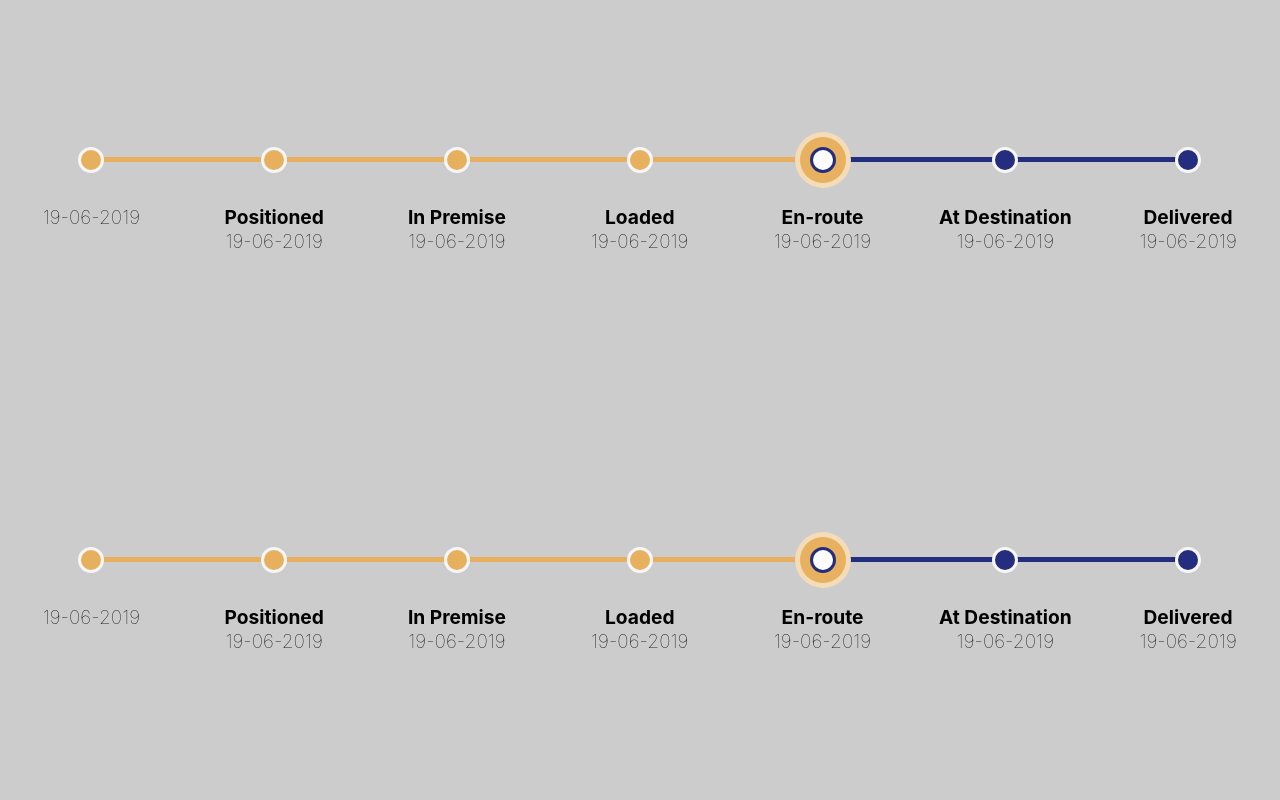
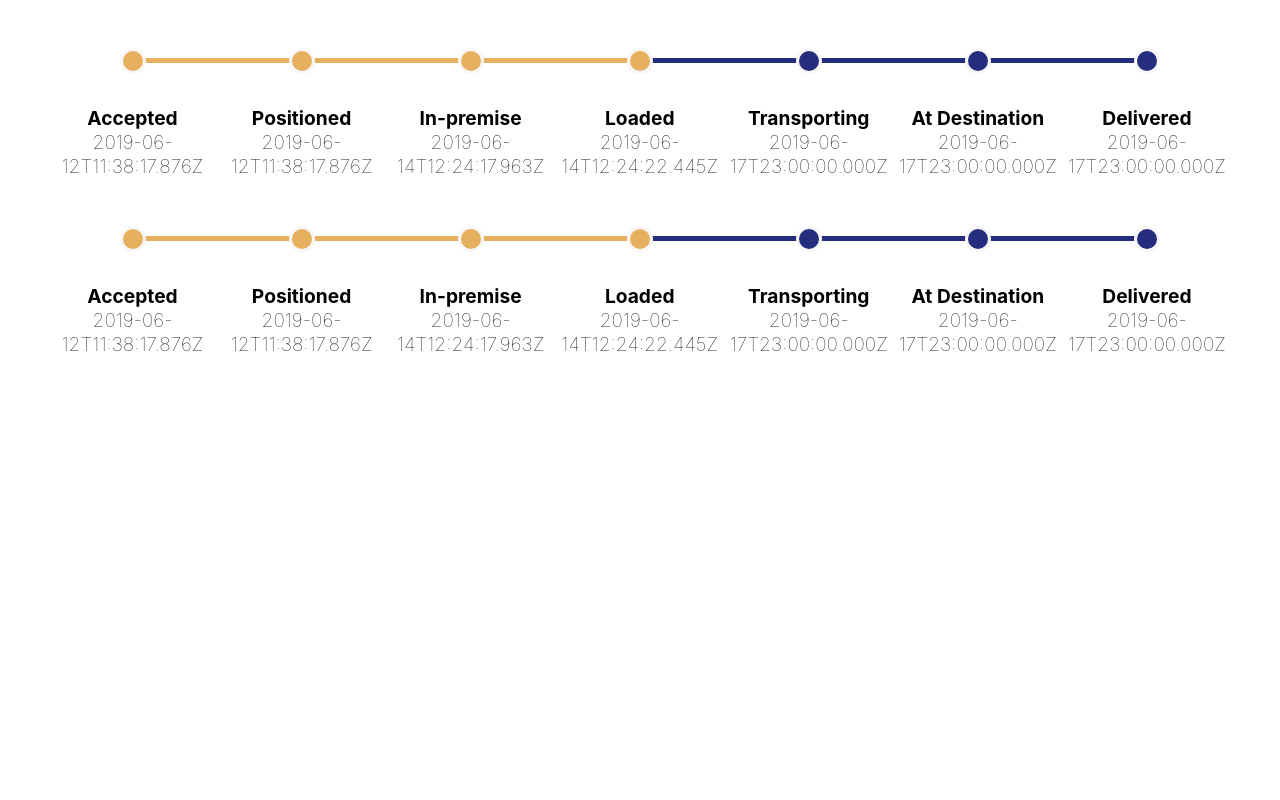
Before and after one commit to jajibhee/Kobo-Trip, a React (Create React App) app: page / in a window 1280 px wide. Shown: the top 800 px of the page. Built offline with nearby package versions, Linux system fonts and the light colour scheme.

Commit message:
v2 refactoring

```diff
--- a/src/App.css
+++ b/src/App.css
@@ -7,11 +7,11 @@
   width: 100%;
 }
 .progress {
+  display: flex;
   text-align: center;
 }
 .progress > li {
   width: 14.28%;
-  float: left;
   list-style: none;
   font-size: 1.2rem;
   position: relative;
@@ -32,7 +32,7 @@
 
 /* //connector */
 .progress li::after {
-  content: " ";
+  content: "";
   height: 5px;
   background-color: #e7b05f;
   position: absolute;
--- a/src/App.js
+++ b/src/App.js
@@ -33,6 +33,13 @@ class App extends Component {
     statusHistory: [
       {
         _id: "5d00e4294a57c8000d4d27c5",
+        status: "Accepted",
+        date: "2019-06-12T11:38:17.876Z",
+        userId: 8635,
+        userType: "admin"
+      },
+      {
+        _id: "5d00e4294a57c8000d4d27c5",
         status: "Positioned",
         date: "2019-06-12T11:38:17.876Z",
         userId: 8635,
@@ -58,6 +65,20 @@ class App extends Component {
         date: "2019-06-17T23:00:00.000Z",
         userId: 8635,
         userType: "admin"
+      },
+      {
+        _id: "5d0a5ae6c0b537000d88a4a0",
+        status: "At Destination",
+        date: "2019-06-17T23:00:00.000Z",
+        userId: 8635,
+        userType: "admin"
+      },
+      {
+        _id: "5d0a5ae6c0b537000d88a4a0",
+        status: "Delivered",
+        date: "2019-06-17T23:00:00.000Z",
+        userId: 8635,
+        userType: "admin"
       }
     ],
     createdDate: "2019-06-11T13:27:02.164Z"
@@ -65,11 +86,14 @@ class App extends Component {
 
   render() {
     return (
-      <div>
-        <Trip trips={this.state.statusHistory} />
-        <div style={{ margin: '3rem' }}></div>
-        <TripCompleted new={newObject} />
-      </div>
+      <>
+        <div style={{ margin: '3rem' }}>
+          <Trip trips={this.state.statusHistory} />
+        </div>
+        <div style={{ margin: '3rem' }}>
+          <TripCompleted trips={this.state.statusHistory} />
+        </div>
+      </>
     );
   }
 }
--- a/src/components/Trip.js
+++ b/src/components/Trip.js
@@ -4,11 +4,16 @@ import TripItem from "./TripItem";
 
 class Trip extends Component {
   render() {
+    return (
+      <ul className="progress">
+        {this.props.trips.map((trip) => (
+          <li>{trip.status}
+            <p className="date-details">{trip.date}</p>
+          </li>
+        ))}
+      </ul>
 
-    return this.props.trips.map((trip) => (
-
-      <TripItem />
-    ))
+    )
 
   }
 }
--- a/src/components/TripCompleted.js
+++ b/src/components/TripCompleted.js
@@ -4,53 +4,14 @@ import React, { Component } from 'react'
 export class TripCompleted extends Component {
   render() {
     return (
-      <div>
-        <div style={tripStyle}>
-          <div className="container">
-
-            <ul className="progress">
-              <li className="done">
-                Accepted
-            <p className="date-details">19-06-2019</p>
-              </li>
-              <li className="done">
-                Positioned
-            <p className="date-details">19-06-2019</p>
-              </li>
-              <li className="done">
-                In Premise
-            <p className="date-details">19-06-2019</p>
-              </li>
-              <li className="done">
-                Loaded
-            <p className="date-details">19-06-2019</p>
-              </li>
-              <li className="done">
-                En-route
-            <p className="date-details">19-06-2019</p>
-              </li>
-              <li className="done">
-                At Destination
-            <p className="date-details ">19-06-2019</p>
-              </li>
-              <li className="done">
-                Delivered
-            <p className="date-details ">19-06-2019</p>
-              </li>
-            </ul>
-          </div>
-        </div >
-
-      </div>
+      <ul className="progress">
+        {this.props.trips.map((trip) => (
+          <li>{trip.status}
+            <p className="date-details">{trip.date}</p>
+          </li>
+        ))}
+      </ul>
     )
   }
 }
-
-const tripStyle = {
-  display: 'flex',
-  alignItems: 'center',
-  height: '50vh',
-  background: '#ccc'
-
-}
 export default TripCompleted
--- a/src/components/TripItem.js
+++ b/src/components/TripItem.js
@@ -4,43 +4,12 @@ export class TripItem extends Component {
   render() {
     return (
       <div style={tripStyle}>
-
         <div className="container">
           <ul className="progress">
-            <li>
-
-              <p className="date-details">19-06-2019</p>
-            </li>
-            <li>
-              Positioned
-
-              <p className="date-details">19-06-2019</p>
-            </li>
-            <li>
-              In Premise
-          <p className="date-details">19-06-2019</p>
-            </li>
-            <li>
-              Loaded
-          <p className="date-details">19-06-2019</p>
-            </li>
-            <li className="currently">
-              En-route
-          <p className="date-details">19-06-2019</p>
-            </li>
-            <li>
-              At Destination
-          <p className="date-details">19-06-2019</p>
-            </li>
-            <li>
-              Delivered
-          <p className="date-details">19-06-2019</p>
+            <li>{this.props.trip.status}
+              <p className="date-details">{this.props.trip.date}</p>
             </li>
           </ul>
-        </div>
-        <div>
-
-
         </div>
       </div>
     )
```
Also changed, not shown: 1 other file (tests, documents, lock files or other folders).
